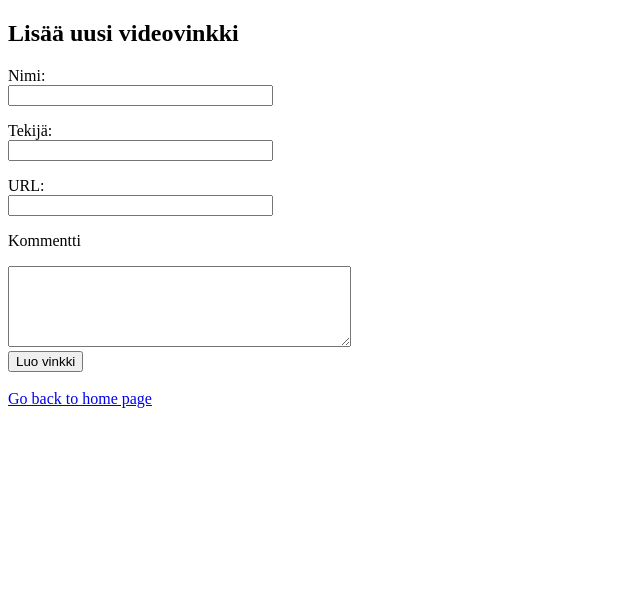
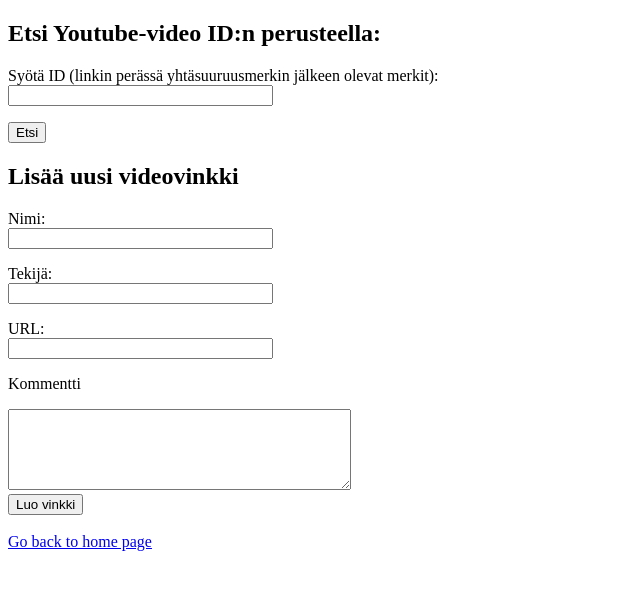
Before and after one commit to oonarauhala/ohtu-minprojekti, a Flask app: page /new_video in a window 1280 px wide. Shown: the top 590 px of the page, without its empty margins (0-640 px from the left). Run offline with Flask 2, Linux system fonts and the light colour scheme.

Commit message:
videovinkki id:n perusteella

```diff
--- a/src/routes.py
+++ b/src/routes.py
@@ -3,6 +3,9 @@ from app import app
 from db_functions import DBFunctions
 from werkzeug.security import check_password_hash, generate_password_hash
 from isbnlib import meta
+import urllib.request
+import json
+import urllib
 
 db_functions = DBFunctions()
 
@@ -161,3 +164,27 @@ def isbn_search():
         return redirect(url_for("confirm_book", title=title, author=author, isbn=isbn))
     except Exception:
         return render_template("/error.html", viesti="invalid ISBN")
+
+@app.route("/url_search", methods=["POST"])
+def url_search():
+    video_id = request.form["video_id"]
+    try:
+        params = {"format": "json", "url": "https://www.youtube.com/watch?v=%s" % video_id}
+        url = "https://www.youtube.com/oembed"
+        query_string = urllib.parse.urlencode(params)
+        url = url + "?" + query_string
+        with urllib.request.urlopen(url) as response:
+            response_text = response.read()
+            data = json.loads(response_text.decode())
+            author = str(data["author_name"])
+            title = str(data["title"])
+            return redirect(url_for("confirm_video", title=title, author=author, url="https://www.youtube.com/watch?v=%s" % video_id))
+    except Exception:
+        return render_template("/error.html", viesti="invalid ID")
+
+@app.route("/confirm_video", methods=["GET", "POST"])
+def confirm_video():
+    author = request.args.get("author")
+    title = request.args.get("title")
+    url = request.args.get("url")
+    return render_template("/confirm_video.html", author=author, title=title, url=url)
--- a/src/templates/new_video.html
+++ b/src/templates/new_video.html
@@ -2,6 +2,12 @@
 <html>
     <title>Uusi videovinkki</title>
    <body>
+      <h2>Etsi Youtube-video ID:n perusteella:</h2>
+      <form action="/url_search" method="POST">
+         <p>Syötä ID (linkin perässä yhtäsuuruusmerkin jälkeen olevat merkit):<br>
+         <input type="text" name="video_id" size="30" maxlength="17"></p>
+         <input type="submit" value="Etsi">
+      </form>
       <h2>Lisää uusi videovinkki</h2>
       <form action="/new_video" method="POST">
       <p>Nimi:<br>
```
Also changed, not shown: src/templates/confirm_video.html (added, +19 -0 lines), testit.db, tietokanta.db.
